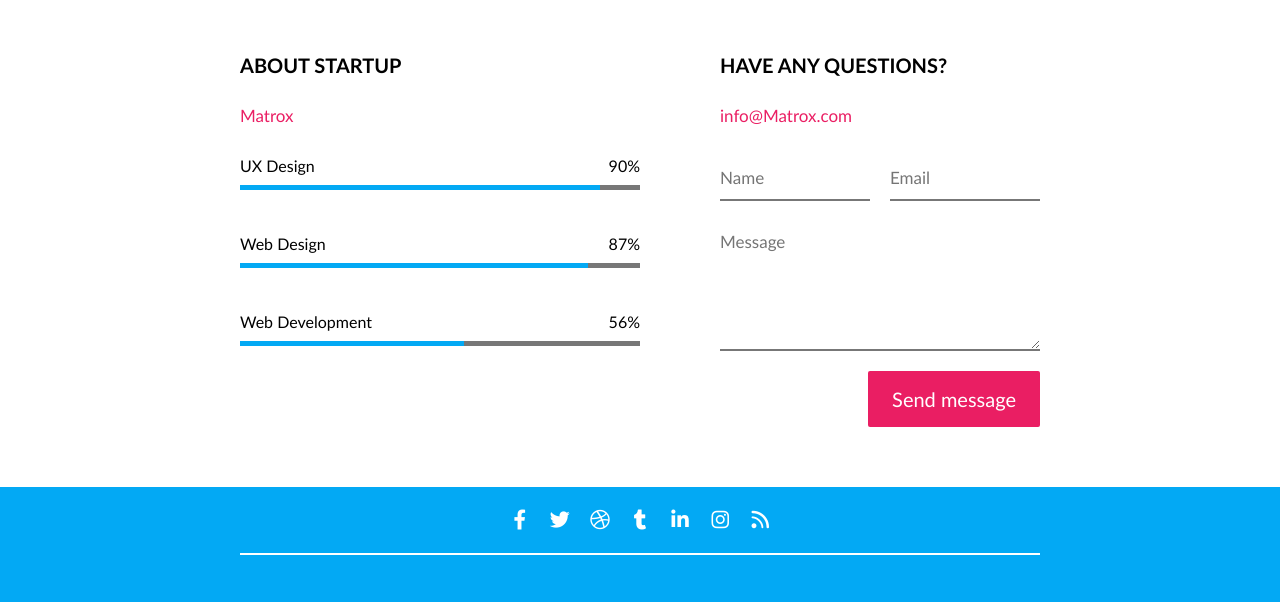
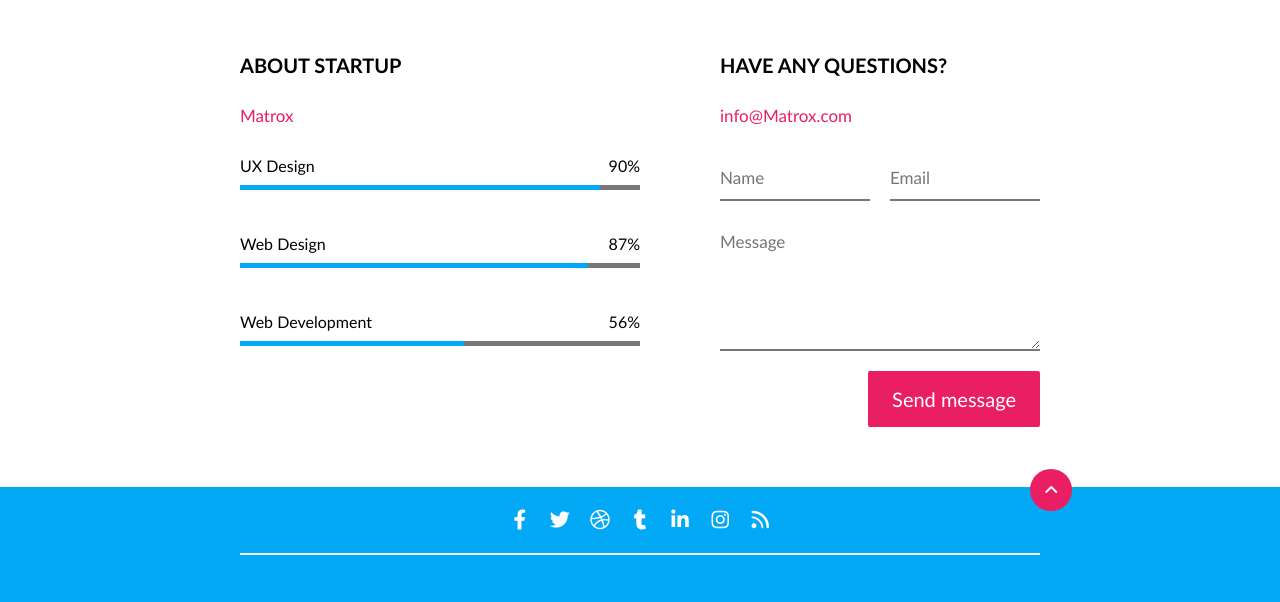
Before and after one commit to DainiusMI/06_coming_soon, a website: page index.html in a window 1280 px wide. Shown: the part 805-1407 px from the top of the page. Drawn offline with Linux system fonts and the light colour scheme; files whose address does not match are found by name.

Commit message:
back to top btn

```diff
--- a/css/base/reset.css
+++ b/css/base/reset.css
@@ -1,3 +1,6 @@
+html {
+    scroll-behavior: smooth;
+}
 body *, body {
     margin: 0;
     padding: 0;
--- a/css/components/button.css
+++ b/css/components/button.css
@@ -1,8 +1,10 @@
 .btn {
     padding: .8em 1.2em;
     font-size: 20px;
+    text-align: center;
     border-radius: .1em;
     border: none;
+    text-decoration: none;
     background-color: var(--secondary-color);
     color: #fff;
     cursor: pointer;
@@ -11,3 +13,9 @@
 .btn:hover {
     background-color: var(--secondary-color2);
 }
+.btn-hero {
+    border-radius: 1.3em;
+    width: 2.6em;
+    padding-left: 0;
+    padding-right: 0;
+}
--- a/css/pages/home.css
+++ b/css/pages/home.css
@@ -111,6 +111,9 @@ body .footer {
 
   border-bottom: 2px solid #fff;
 }
+.social {
+    position: relative;
+}
 .social a {
   text-decoration: none;
   font-size: 20px;
@@ -169,3 +172,12 @@ body .footer .trio p:last-of-type:after {display: none;}
   text-decoration: none;
 
 }
+.btn.btn-hero {
+    position:absolute;
+    height: 2.6em;
+    width: 2.6em;
+    line-height: inherit;
+    font-size: inherit;
+    top: -1.1em;
+    right: -2em;
+}
--- a/index.html
+++ b/index.html
@@ -130,6 +130,8 @@
             <a href="#" target="_blank" class="fa-brands fa-instagram"></a>
             <a href="#" target="_blank" class="fa-solid fa-rss"></a>
 
+            <a href="#" class="fa-solid fa-angle-up btn btn-hero"></a>
+
         </div>
         <div class="row-short">
             <img class="logo" src="./img/logo-white.png" alt="Logo">
@@ -143,6 +145,7 @@
                 Lorem ipsum dolor sit amet consectetur adipisicing elit. Saepe nostrum similique possimus enim quod sed aspernatur ipsa rerum! Eius perferendis sapiente <a href="#">Matrox</a> ad.
             </p>
         </div>
+
     </footer>
 
 </body>
```
